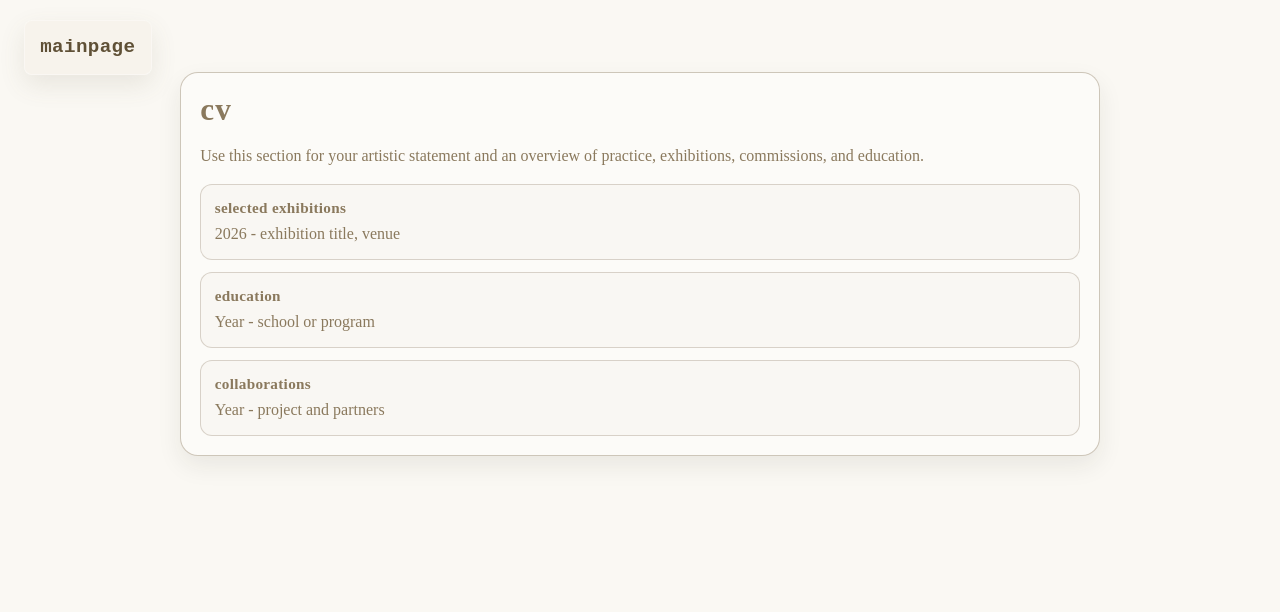
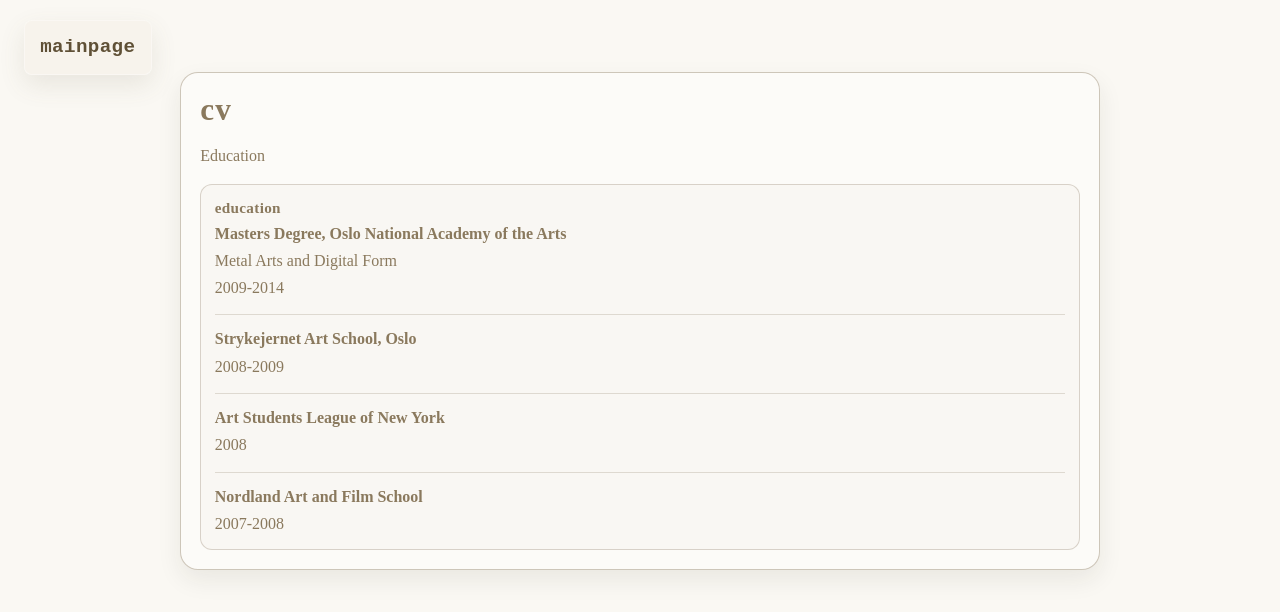
Before and after one commit to etsjawaka/my-website, a SvelteKit app: page /art-cv in a window 1280 px wide. Shown: the top 612 px of the page. Built offline with nearby package versions, Linux system fonts and the light colour scheme.

Commit message:
Organize CV education section with structured entries

```diff
--- a/src/routes/art-cv/+page.svelte
+++ b/src/routes/art-cv/+page.svelte
@@ -4,23 +4,30 @@
 <main aria-label="CV page">
 	<section class="page-panel">
 		<h1>cv</h1>
-		<p>
-			Use this section for your artistic statement and an overview of practice, exhibitions,
-			commissions, and education.
-		</p>
+		<p>Education</p>
 
 		<div class="timeline">
 			<article class="entry">
-				<h2>selected exhibitions</h2>
-				<p>2026 - exhibition title, venue</p>
-			</article>
-			<article class="entry">
 				<h2>education</h2>
-				<p>Year - school or program</p>
-			</article>
-			<article class="entry">
-				<h2>collaborations</h2>
-				<p>Year - project and partners</p>
+				<ul class="cv-list">
+					<li>
+						<p class="cv-title">Masters Degree, Oslo National Academy of the Arts</p>
+						<p>Metal Arts and Digital Form</p>
+						<p>2009-2014</p>
+					</li>
+					<li>
+						<p class="cv-title">Strykejernet Art School, Oslo</p>
+						<p>2008-2009</p>
+					</li>
+					<li>
+						<p class="cv-title">Art Students League of New York</p>
+						<p>2008</p>
+					</li>
+					<li>
+						<p class="cv-title">Nordland Art and Film School</p>
+						<p>2007-2008</p>
+					</li>
+				</ul>
 			</article>
 		</div>
 	</section>
@@ -79,6 +86,30 @@
 		letter-spacing: 0.02em;
 	}
 
+	.cv-list {
+		list-style: none;
+		margin: 0;
+		padding: 0;
+		display: grid;
+		gap: 0.9rem;
+	}
+
+	.cv-list li {
+		padding-top: 0.75rem;
+		border-top: 1px solid rgba(117, 98, 68, 0.2);
+		display: grid;
+		gap: 0.2rem;
+	}
+
+	.cv-list li:first-child {
+		padding-top: 0;
+		border-top: 0;
+	}
+
+	.cv-title {
+		font-weight: 700;
+	}
+
 	@media (max-width: 760px) {
 		main {
 			padding-top: 1.6rem;
```
